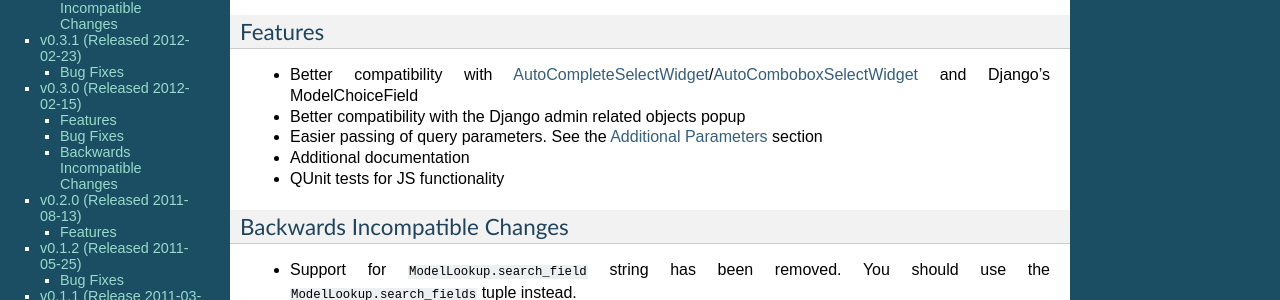
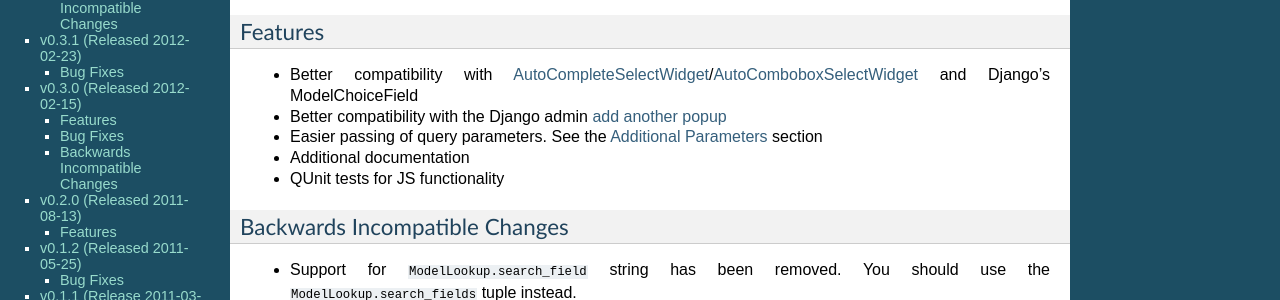
Before and after one commit to mlavin/django-selectable, a Sphinx documentation site: the page built from docs/releases.rst, in a window 1280 px wide. Shown: the part 138-438 px from the top of the page. Built offline with Sphinx 7.4.7, drawn with Linux system fonts in a browser that asks for light colours.

Commit message:
Documentation updates for admin compatibility.

```diff
--- a/docs/releases.rst
+++ b/docs/releases.rst
@@ -8,7 +8,7 @@ Features
 _________________
 
 - Better compatibility with :ref:`AutoCompleteSelectWidget`/:ref:`AutoComboboxSelectWidget` and Django's ModelChoiceField
-- Better compatibility with the Django admin related objects popup
+- Better compatibility with the Django admin :ref:`add another popup <admin-basic-example>`
 - Easier passing of query parameters. See the :ref:`Additional Parameters <additional-parameters>` section
 - Additional documentation
 - QUnit tests for JS functionality
```
Also changed, not shown: docs/admin.rst (+10 -2 lines).
